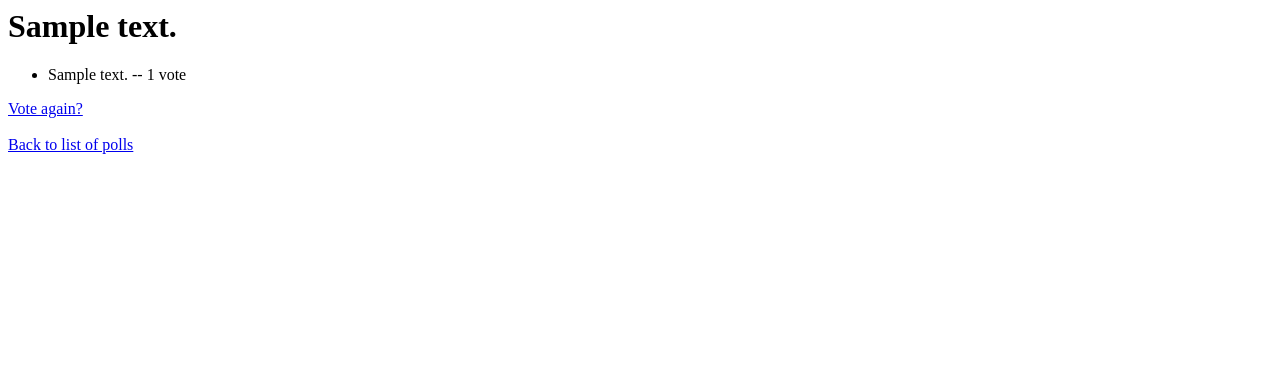
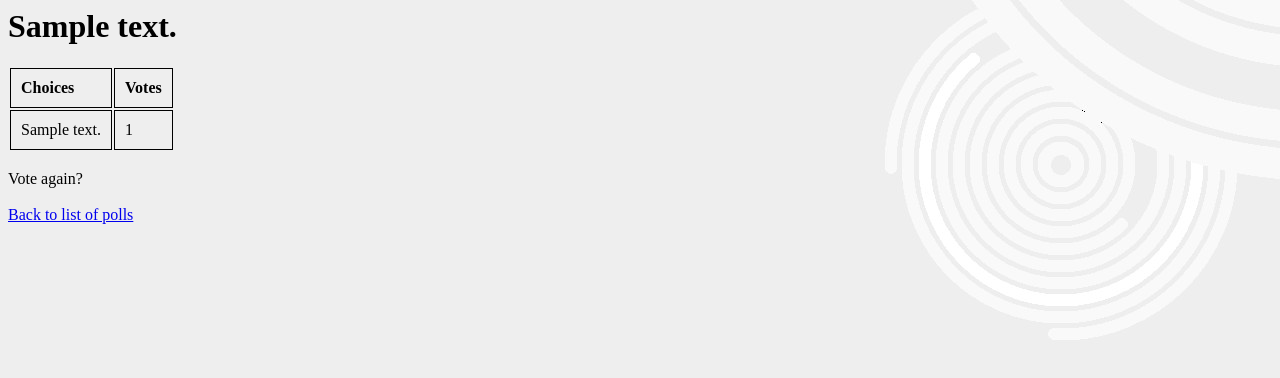
Before and after one commit to Bheem6005/ku-polls, a Django app: page /polls/1/results/ in a window 1280 px wide. Shown: the top 378 px of the page. Run offline with Django 3.2, Linux system fonts and the light colour scheme; tables that the repository leaves empty hold one stand-in row (values such as "Sample post").

Commit message:
Improve appearance

```diff
--- a/polls/templates/polls/detail.html
+++ b/polls/templates/polls/detail.html
@@ -1,3 +1,7 @@
+{% load static %}
+
+<link rel="stylesheet" type="text/css" href="{% static 'polls/style.css' %}">
+
 <h1>{{ question.question_text }}</h1>
 
 {% if error_message %}<p><strong>{{ error_message }}</strong></p>{% endif %}
--- a/polls/templates/polls/index.html
+++ b/polls/templates/polls/index.html
@@ -1,6 +1,8 @@
 {% load static %}
 
 <link rel="stylesheet" type="text/css" href="{% static 'polls/style.css' %}">
+
+<h1>Polls List</h1>
 
 {% if latest_question_list %}
     <ul>
--- a/polls/templates/polls/results.html
+++ b/polls/templates/polls/results.html
@@ -1,10 +1,35 @@
+{% load static %}
+
+<link rel="stylesheet" type="text/css" href="{% static 'polls/style.css' %}">
+
+<style>
+    td, th {
+  border: 1px solid black;
+  text-align: left;
+  padding: 10px;
+}
+</style>
+
 <h1>{{ question.question_text }}</h1>
 
-<ul>
-{% for choice in question.choice_set.all %}
-    <li>{{ choice.choice_text }} -- {{ choice.votes }} vote{{ choice.votes|pluralize }}</li>
-{% endfor %}
-</ul>
+<table>
+    <tr>
+      <th>Choices</th>
+      <th>Votes</th>
+    </tr>
+    {% for choice in question.choice_set.all %}
+    <tr>
+        <td>{{ choice.choice_text }}</td>
+        <td>{{ choice.votes }}</td>
+    </tr>
+    {% endfor %}
+</table>
 
+<br>
+{% if question.can_vote %}
 <a href="{% url 'polls:detail' question.id %}">Vote again?</a>
+{% else %}
+Vote again?
+{% endif %}
+
 <br><br><a href="{% url 'polls:index' %}">Back to list of polls</a>
```
